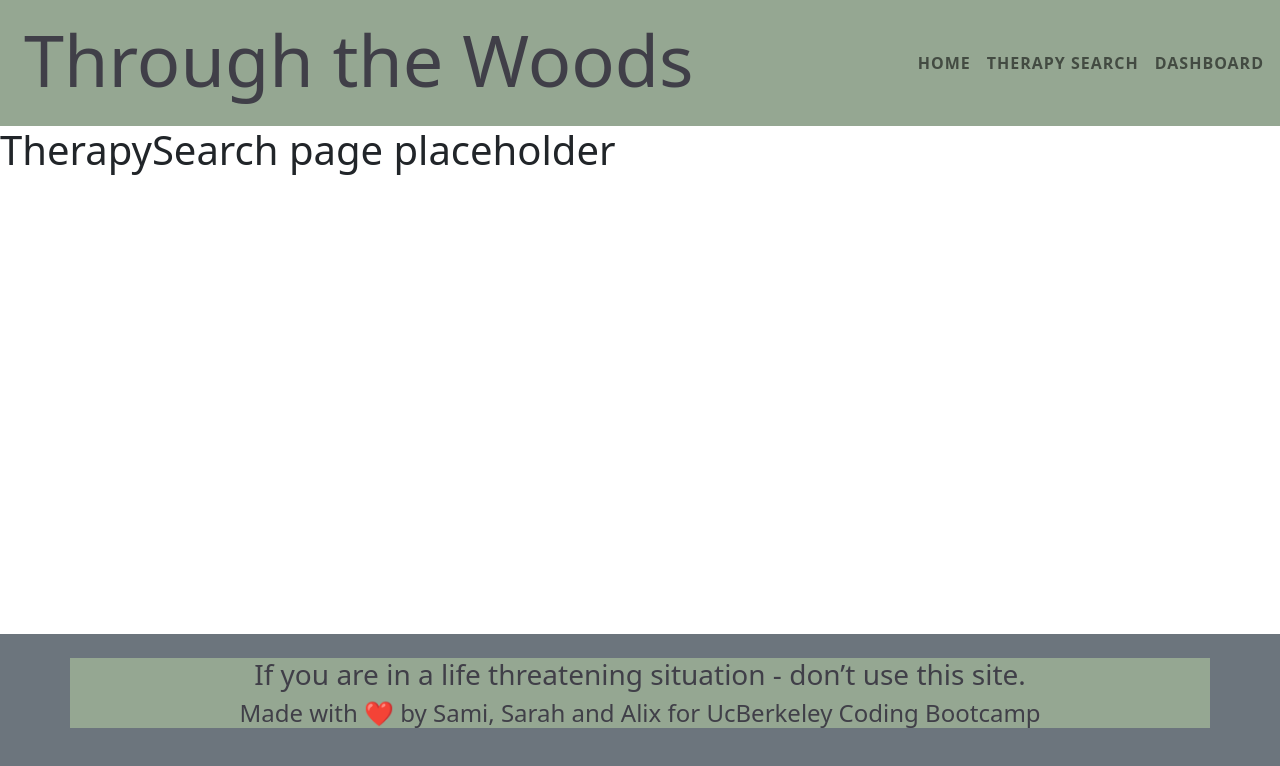
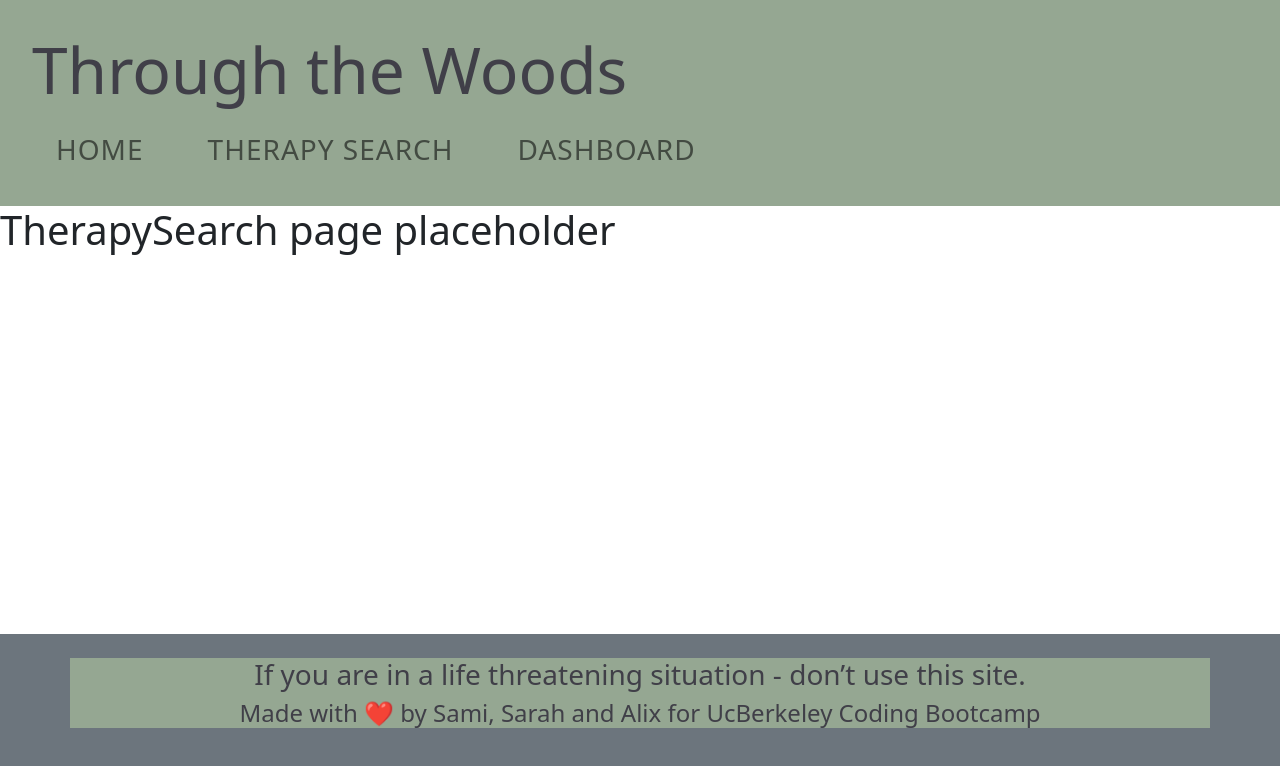
Before and after one commit to samikhawja/project_three, a React (Create React App) app in the folder client/: page /therapy in a window 1280 px wide. Shown: the top 766 px of the page. Built offline with nearby package versions, Linux system fonts and the light colour scheme.

Commit message:
Style: Added Sami's nav to header, implemented bootraps components

```diff
--- a/client/src/App.js
+++ b/client/src/App.js
@@ -9,7 +9,7 @@ import TherapySearch from './pages/TherapySearch';
 import UserDashboard from './pages/UserDashboard';
 
 // Import Header & Footer components, they are part of the UI while on any app page
-import Header from './components/Header/index';
+import MainNav from './components/MainNav/MainNav';
 import Footer from './components/Footer/index';
 
 
@@ -45,7 +45,7 @@ function App() {
     <ApolloProvider client={client}>
       <Router>
         <div>
-          <Header />
+          <MainNav />
           <Switch>
             {/* Default app page */}
             <Route exact path='/' component = { Home } />
--- a/client/src/components/header/header.css
+++ b/client/src/components/MainNav/MainNav.css
@@ -7,12 +7,6 @@
     top: 0;
 }
 
-#brand {
-    /* color: #FB8974; */
-    /* font-weight: bold; */
-    /* letter-spacing: 1px; */
-}
-
 #nav-pages {
     letter-spacing: 1px;
     text-decoration: none;
--- /dev/null
+++ b/client/src/components/MainNav/MainNav.js
@@ -0,0 +1,61 @@
+import React from "react";
+import { Navbar, Nav} from 'react-bootstrap';
+import './MainNav.css';
+
+// COMMENTED OUT until auth is set up, same line 12 & 30
+// import Auth from "../../utils/auth";
+
+const MainNav = () => {
+  // COMMENTED OUT until auth is set up
+  // const logout = (event) => {
+  //   event.preventDefault();
+  //   Auth.logout();
+  // };
+  return (
+    <Navbar id="header-nav" className="justify-content-between flex-wrap py-4 toggle-justify">
+      <h1 className="display-3 px-4 mx-2 my-2" id="brand">Through the Woods</h1>
+      <Nav className="px-3 mt-2 mx-2 fs-6" id="nav-pages">
+          <Nav.Link href="/" className="mx-4 h3">
+              HOME
+          </Nav.Link>
+          <Nav.Link href="/therapy" className="mx-4 h3">
+              THERAPY SEARCH
+          </Nav.Link>
+          <Nav.Link href="/dashboard" className="mx-4 h3">
+              DASHBOARD
+          </Nav.Link>
+        </Nav>
+    </Navbar>
+        // {/* COMMENTED OUT until auth is set up, */}
+        // {/* <div>
+        //   {Auth.loggedIn() ? (
+        //     <>
+        //       <Link className="btn btn-lg btn-info m-2" to="/me">
+        //         {Auth.getProfile().data.username}'s profile
+        //       </Link>
+        //       <button className="btn btn-lg btn-light m-2" onClick={logout}>
+        //         Logout
+        //       </button>
+        //     </>
+        //   ) : (
+        //     <>
+        //       <Link className="btn btn-lg btn-info m-2" to="/login">
+        //         Login
+        //       </Link>
+        //       <Link className="btn btn-lg btn-light m-2" to="/signup">
+        //         Signup
+        //       </Link>
+        //     </>
+        //   )}
+        // </div> */}
+    //   </div>
+    // </header>
+  );
+};
+
+export default MainNav;
+//Alix's notes
+//styling
+//links
+//buttons?
+//photo?
--- a/client/src/components/header/index.js
+++ /dev/null
@@ -1,104 +0,0 @@
-import React from "react";
-import { Navbar, Nav} from 'react-bootstrap';
-import './header.css';
-
-// COMMENTED OUT until auth is set up, same line 12 & 30
-// import Auth from "../../utils/auth";
-
-const Header = () => {
-  // COMMENTED OUT until auth is set up
-  // const logout = (event) => {
-  //   event.preventDefault();
-  //   Auth.logout();
-  // };
-  return (
-    <Navbar id="header-nav" className="justify-content-between flex-wrap py-3 toggle-justify">
-      <h1 className="display-2 px-4" id="brand">Through the Woods</h1>
-      <Nav className="px-2 fs-6" id="nav-pages">
-          <Nav.Link href="/" >
-              HOME
-          </Nav.Link>
-          <Nav.Link href="/therapy">
-              THERAPY SEARCH
-          </Nav.Link>
-          <Nav.Link href="/dashboard">
-              DASHBOARD
-          </Nav.Link>
-        </Nav>
-    </Navbar>
-    // <header className="bg-primary text-light mb-4 py-3 flex-row align-center">
-    //   <div
-    //     style={myStyle}
-    //     className="container flex-row justify-space-between-lg justify-center align-center"
-    //   >
-    //     <div>
-    //       <Link className="text-light" to="/">
-    //         <h1 className="m-0">Through the Woods</h1>
-    //       </Link>
-    //       <p className="m-0">A path forward to a healthier you</p>
-    //     </div>
-    //     <ul className="flex-row">
-    //         <li className="mx-1">
-    //             <Link to="/">
-    //                 Home
-    //             </Link>
-    //         </li>
-    //         <li className="mx-1">
-    //             <Link to="/Therapy">
-    //                 Therapy
-    //             </Link>
-    //         </li>
-    //         <li className="mx-1">
-    //             <Link to="/dashboard">
-    //                 Dashboard
-    //             </Link>
-    //         </li>
-    //         <li className="mx-1">
-    //             <Link to="/setting">
-    //                 Setting
-    //             </Link>
-    //         </li>
-    //         <li className="mx-1">
-    //             <Link to="/journal">
-    //                 Journal
-    //             </Link>
-    //         </li>
-    //         <li className="mx-1">
-    //             <Link to="/calendar">
-    //                 Calendar
-    //             </Link>
-    //         </li>
-    //     </ul>
-        // {/* COMMENTED OUT until auth is set up, */}
-        // {/* <div>
-        //   {Auth.loggedIn() ? (
-        //     <>
-        //       <Link className="btn btn-lg btn-info m-2" to="/me">
-        //         {Auth.getProfile().data.username}'s profile
-        //       </Link>
-        //       <button className="btn btn-lg btn-light m-2" onClick={logout}>
-        //         Logout
-        //       </button>
-        //     </>
-        //   ) : (
-        //     <>
-        //       <Link className="btn btn-lg btn-info m-2" to="/login">
-        //         Login
-        //       </Link>
-        //       <Link className="btn btn-lg btn-light m-2" to="/signup">
-        //         Signup
-        //       </Link>
-        //     </>
-        //   )}
-        // </div> */}
-    //   </div>
-    // </header>
-  );
-};
-
-export default Header;
-//Alix's notes
-//styling
-//links
-//buttons?
-//photo?
```
Also changed, not shown: client/src/components/Nav/index.js (deleted, +0 -42 lines).
